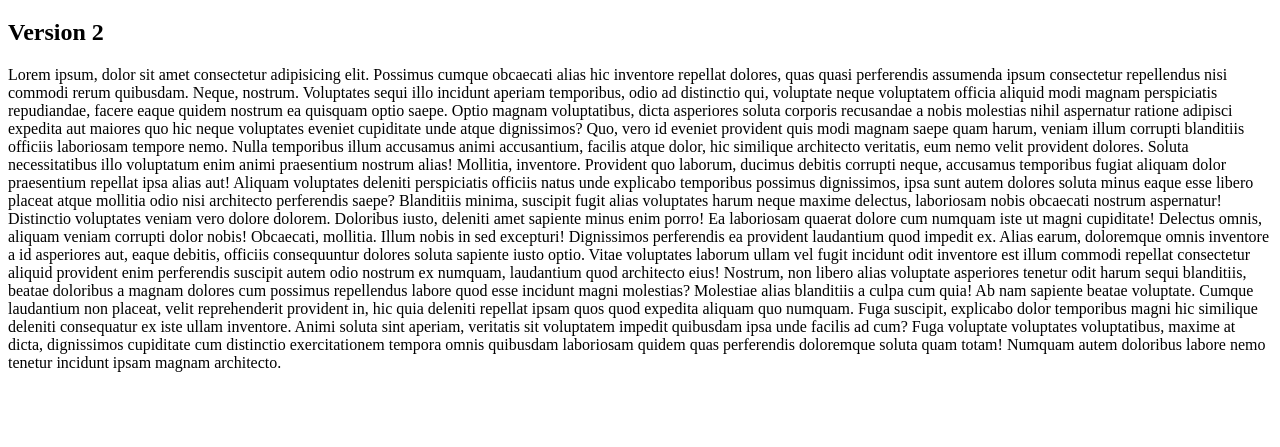
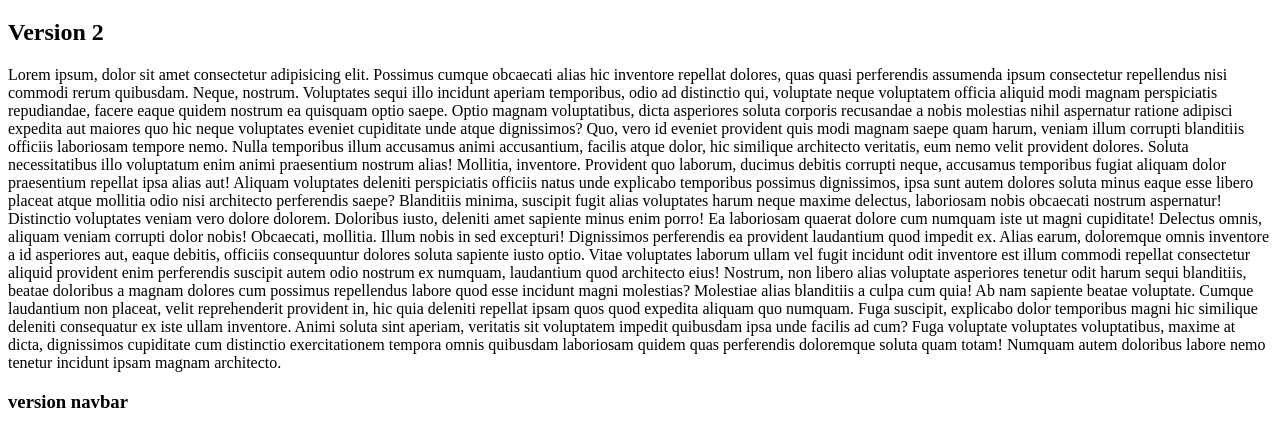
Before and after one commit to GalloisMax/github-cours, a plain HTML site: page index.html in a window 1280 px wide. Shown: the part 61-508 px from the top of the page. Drawn offline with Linux system fonts and the light colour scheme.

Commit message:
h3 navbar

```diff
--- a/index.html
+++ b/index.html
@@ -41,6 +41,7 @@
         voluptates voluptatibus, maxime at dicta, dignissimos cupiditate cum distinctio exercitationem tempora omnis
         quibusdam laboriosam quidem quas perferendis doloremque soluta quam totam! Numquam autem doloribus labore nemo
         tenetur incidunt ipsam magnam architecto. </p>
+    <h3>version navbar</h3>
 </body>
 
 </html>
```
